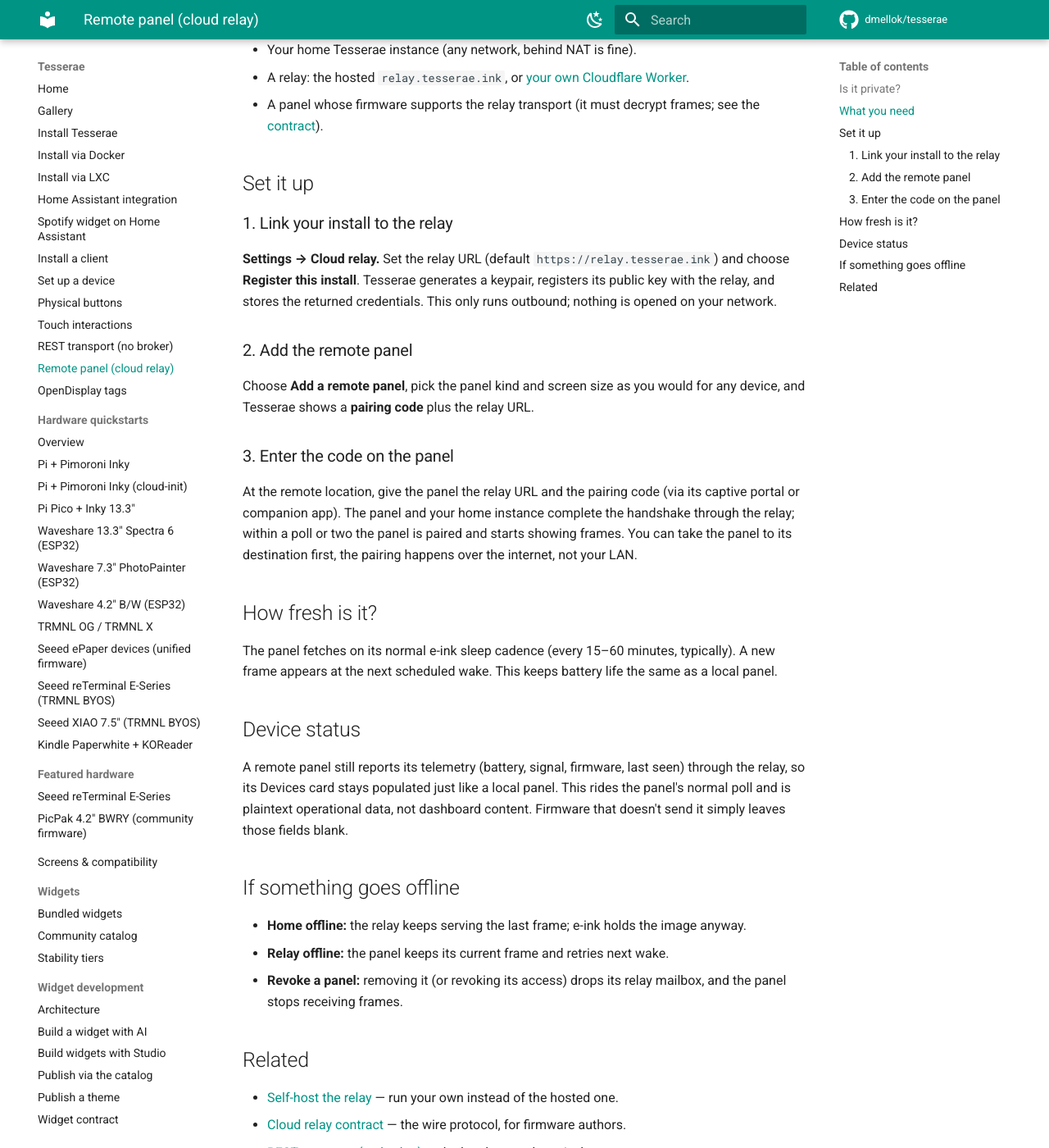
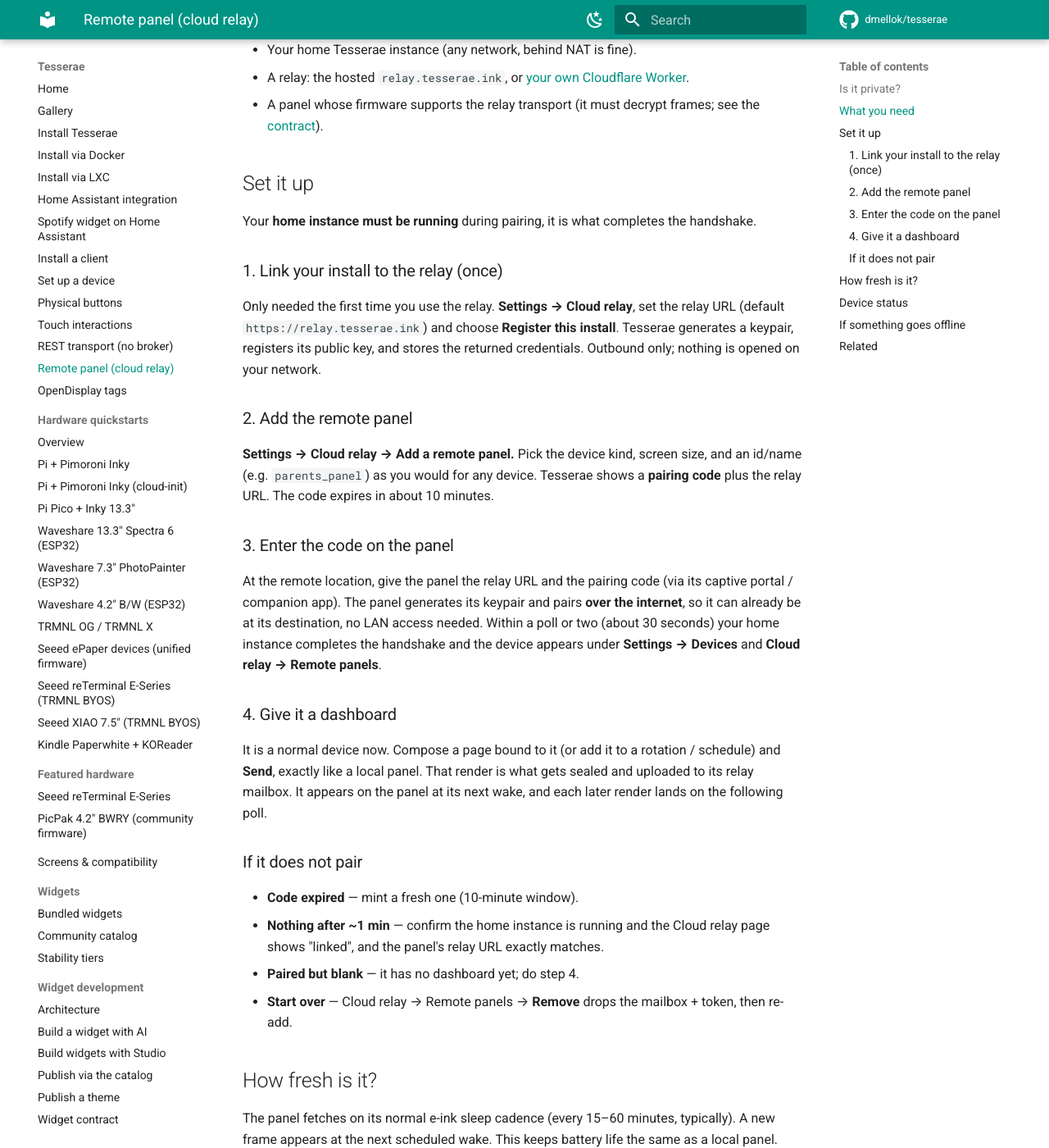
Before and after one commit to dmellok/tesserae, an MkDocs documentation site: the page built from docs/install/remote-panel.md, in a window 1280 px wide and 1400 px high, scrolled down 560 px. Shown: the whole window at 82% size. Built offline with MkDocs 1.6.1 and Material for MkDocs 9.7.7, drawn with Linux system fonts in a browser that asks for light colours; comment, search, counter and statistics services are not loaded.

Commit message:
docs(relay): step-by-step remote-display setup walkthrough

```diff
--- a/docs/install/remote-panel.md
+++ b/docs/install/remote-panel.md
@@ -26,25 +26,47 @@
 
 ## Set it up
 
-### 1. Link your install to the relay
+Your **home instance must be running** during pairing, it is what completes the
+handshake.
 
-**Settings → Cloud relay.** Set the relay URL (default `https://relay.tesserae.ink`)
-and choose **Register this install**. Tesserae generates a keypair, registers its
-public key with the relay, and stores the returned credentials. This only runs
-outbound; nothing is opened on your network.
+### 1. Link your install to the relay (once)
+
+Only needed the first time you use the relay. **Settings → Cloud relay**, set
+the relay URL (default `https://relay.tesserae.ink`) and choose **Register this
+install**. Tesserae generates a keypair, registers its public key, and stores
+the returned credentials. Outbound only; nothing is opened on your network.
 
 ### 2. Add the remote panel
 
-Choose **Add a remote panel**, pick the panel kind and screen size as you would
-for any device, and Tesserae shows a **pairing code** plus the relay URL.
+**Settings → Cloud relay → Add a remote panel.** Pick the device kind, screen
+size, and an id/name (e.g. `parents_panel`) as you would for any device.
+Tesserae shows a **pairing code** plus the relay URL. The code expires in about
+10 minutes.
 
 ### 3. Enter the code on the panel
 
 At the remote location, give the panel the relay URL and the pairing code (via
-its captive portal or companion app). The panel and your home instance complete
-the handshake through the relay; within a poll or two the panel is paired and
-starts showing frames. You can take the panel to its destination first, the
-pairing happens over the internet, not your LAN.
+its captive portal / companion app). The panel generates its keypair and pairs
+**over the internet**, so it can already be at its destination, no LAN access
+needed. Within a poll or two (about 30 seconds) your home instance completes the
+handshake and the device appears under **Settings → Devices** and **Cloud relay
+→ Remote panels**.
+
+### 4. Give it a dashboard
+
+It is a normal device now. Compose a page bound to it (or add it to a rotation /
+schedule) and **Send**, exactly like a local panel. That render is what gets
+sealed and uploaded to its relay mailbox. It appears on the panel at its next
+wake, and each later render lands on the following poll.
+
+### If it does not pair
+
+- **Code expired** — mint a fresh one (10-minute window).
+- **Nothing after ~1 min** — confirm the home instance is running and the Cloud
+  relay page shows "linked", and the panel's relay URL exactly matches.
+- **Paired but blank** — it has no dashboard yet; do step 4.
+- **Start over** — Cloud relay → Remote panels → **Remove** drops the mailbox +
+  token, then re-add.
 
 ## How fresh is it?
 
--- a/pyproject.toml
+++ b/pyproject.toml
@@ -4,7 +4,7 @@
 
 [project]
 name = "tesserae"
-version = "0.228.1"
+version = "0.228.2"
 description = "E-ink dashboard companion. Compose tile-based dashboards, render headless, push frames over MQTT."
 requires-python = ">=3.11"
 license = { text = "AGPL-3.0-or-later" }
```
Also changed, not shown: 1 other file.
